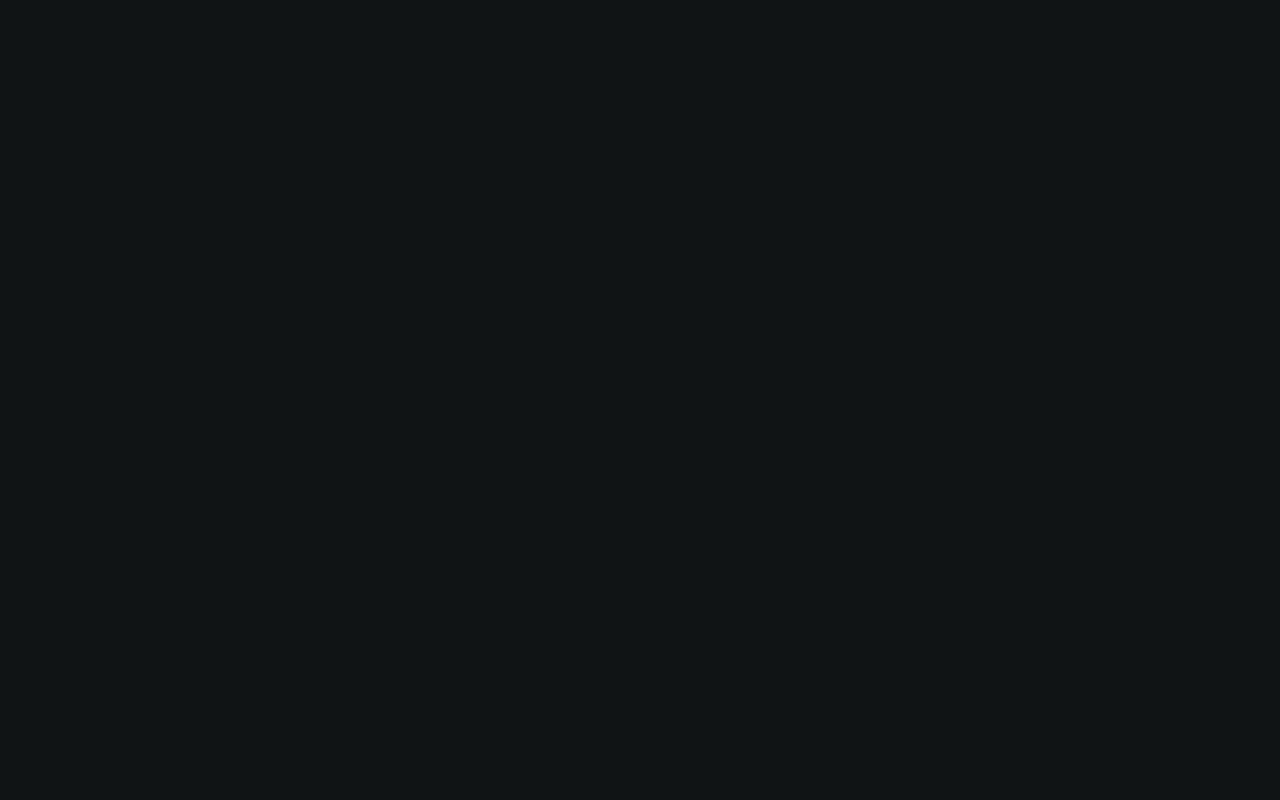
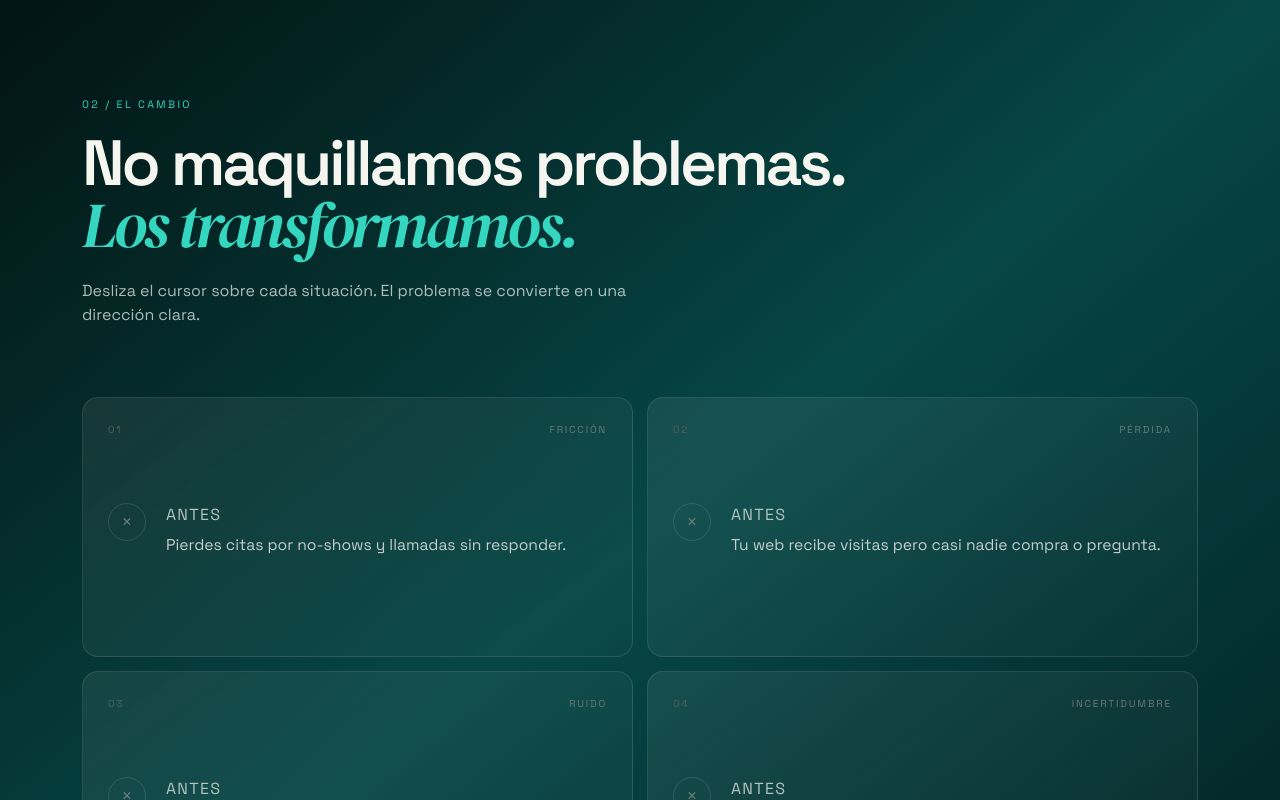
Before and after one commit to danilowskii/kivo, a Next.js app: page / in a window 1280 px wide. Shown: the part 1580-2380 px from the top of the page. Before the commit the page ends 1576 px from the top, so only its background shows below. Built offline with nearby package versions, Linux system fonts and the light colour scheme.

Commit message:
feat: Created AntesDespues.tsx file

```diff
--- /dev/null
+++ b/app/components/AntesDespues.tsx
@@ -0,0 +1,144 @@
+"use client";
+
+import PainCard from "../ui/PainCard";
+
+export default function AntesDespues() {
+  return (
+    <section
+      id="dolores"
+      className="
+        relative overflow-hidden
+        bg-gradient-to-br
+        from-[#021413]
+        via-[#064746]
+        to-[#032022]
+        py-[100px]
+        max-[900px]:py-[110px]
+      "
+    >
+      <div className="relative z-[1] mx-auto max-w-[1180px] px-8">
+        {/* Header */}
+        <div
+          data-reveal
+          className="
+            mb-[70px]
+            max-w-[800px]
+            text-left
+            max-[900px]:mb-12
+          "
+        >
+          <div
+            className="
+              mb-5
+              text-[0.67rem]
+              uppercase
+              tracking-[0.22em]
+              text-[#35D6C0]
+            "
+          >
+            02 / EL CAMBIO
+          </div>
+
+          <h2
+            className="
+              m-0
+              font-['Space_Grotesk',sans-serif]
+              text-[clamp(2.7rem,5vw,5.3rem)]
+              font-semibold
+              leading-[0.98]
+              tracking-[-0.05em]
+              text-[#F6F6F1]
+            "
+          >
+            No maquillamos problemas.
+            <br />
+            <em
+              className="
+                font-['DM_Serif_Display',Georgia,serif]
+                font-normal
+                italic
+                text-[#35D6C0]
+              "
+            >
+              Los transformamos.
+            </em>
+          </h2>
+
+          <p
+            className="
+              mt-[22px]
+              max-w-[600px]
+              font-['Space_Grotesk',sans-serif]
+              text-[1rem]
+              leading-normal
+              text-[rgba(255,255,255,0.68)]
+            "
+          >
+            Desliza el cursor sobre cada situación. El problema se convierte en
+            una dirección clara.
+          </p>
+        </div>
+
+        {/* Transformation Cards */}
+
+        {/* Card 01 */}
+        <div className="grid grid-cols-1 gap-[14px] min-[901px]:grid-cols-2">
+          <PainCard
+            number="01"
+            state="FRICCIÓN"
+            before="Pierdes citas por no-shows y llamadas sin responder."
+            after="Recordatorios automáticos y confirmación de agenda, sin gestión manual."
+          />
+
+          <PainCard
+            number="02"
+            state="PÉRDIDA"
+            before="Tu web recibe visitas pero casi nadie compra o pregunta."
+            after="Diseñamos cada página pensando en la conversión, no solo en cómo se ve."
+          />
+
+          <PainCard
+            number="03"
+            state="RUIDO"
+            before="Contestas los mismos mensajes de WhatsApp cien veces al día."
+            after="Un chatbot cualifica y responde en segundos, incluso en varios idiomas."
+          />
+
+          <PainCard
+            number="04"
+            state="INCERTIDUMBRE"
+            before="No sabes cuánto te cuesta realmente conseguir un cliente nuevo."
+            after="Estrategia con datos claros y objetivos medibles, mes a mes."
+          />
+        </div>
+
+        {/* Footer */}
+        <div
+          className="
+            mt-7
+            flex
+            items-center
+            gap-[13px]
+            text-[0.63rem]
+            tracking-[0.2em]
+            text-[#657571]
+          "
+        >
+          <span className="h-px flex-1 bg-[rgba(246,246,241,0.08)]" />
+
+          <span>PROBLEMA</span>
+
+          <b className="font-medium text-[#35D6C0]">→</b>
+
+          <span>DIRECCIÓN</span>
+
+          <b className="font-medium text-[#35D6C0]">→</b>
+
+          <span>IMPACTO</span>
+
+          <span className="h-px flex-1 bg-[rgba(246,246,241,0.08)]" />
+        </div>
+      </div>
+    </section>
+  );
+}
--- a/app/page.tsx
+++ b/app/page.tsx
@@ -1,6 +1,7 @@
+import Menu from "./components/Menu";
 import Hero from "./components/Hero";
 import ComoTrabajamos from "./components/ComoTrabajamos";
-import Menu from "./components/Menu";
+import AntesDespues from "./components/AntesDespues";
 
 export default function Home() {
   return (
@@ -8,6 +9,7 @@ export default function Home() {
       <Menu />
       <Hero />
       <ComoTrabajamos />
+      <AntesDespues />
     </div>
   );
 }
--- /dev/null
+++ b/app/ui/PainCard.tsx
@@ -0,0 +1,185 @@
+type PainCardProps = {
+  number: string;
+  state: string;
+  before: string;
+  after: string;
+};
+
+export default function PainCard({
+  number,
+  state,
+  before,
+  after,
+}: PainCardProps) {
+  return (
+    <div
+      data-reveal="scale"
+      className="
+        group relative min-h-[260px] overflow-hidden
+        border border-white/[0.10]
+        bg-[linear-gradient(145deg,rgba(246,246,241,.075),rgba(246,246,241,.018))]
+        p-[24px_25px] rounded-2xl
+        transition-[border-color,transform,background] duration-[450ms]
+        hover:-translate-y-[10px] transition-all ease-in-out
+        hover:border-[#35D6C0]/[0.45]
+        hover:bg-[linear-gradient(145deg,rgba(53,214,192,.07),rgba(246,246,241,.025))]
+      "
+    >
+      {/* Glow */}
+      <div
+        className="
+          pointer-events-none absolute
+          -bottom-[126px] left-[25%]
+          h-[180px] w-[130%]
+          rounded-full
+          bg-[radial-gradient(circle,rgba(53,214,192,.18),transparent_65%)]
+          opacity-0 blur-[25px]
+          transition-opacity duration-500
+          group-hover:opacity-100
+        "
+      />
+
+      {/* Top */}
+      <div
+        className="
+          relative z-10
+          flex justify-between
+          text-[.63rem]
+          tracking-[.18em]
+          text-[#50615D]
+          group-hover:text-[#35D6C0]
+        "
+      >
+        <span>{number}</span>
+
+        <span className="text-[#667A75] group-hover:text-[#35D6C0]">
+          {state}
+        </span>
+      </div>
+
+      {/* Antes */}
+      <div
+        className="
+          relative z-10
+          mt-[46px]
+          grid grid-cols-[42px_1fr]
+          items-start gap-4
+          translate-y-[20px]
+          group-hover:translate-y-[-20px]
+          transition-all ease-in duration-250
+        "
+      >
+        <span
+          className="
+            grid h-[38px] w-[38px]
+            place-items-center
+            rounded-full
+            border border-white/[0.12]
+            text-[1.15rem]
+            text-[#6A7976]
+          "
+        >
+          ×
+        </span>
+
+        <div>
+          <small
+            className="
+              text-[1rem]
+              tracking-[0.08em]
+              text-[#b2c4bf]
+              group-hover:text-[#b1b4b3]
+            "
+          >
+            ANTES
+          </small>
+
+          <p
+            className="
+              mt-[7px]
+              text-[.98rem]
+              leading-[1.5]
+              text-[#C4CECB]
+            "
+          >
+            {before}
+          </p>
+        </div>
+      </div>
+
+      {/* Depois */}
+      <div
+        className="
+          absolute
+
+          bottom-[24px]
+          left-[25px]
+          right-[25px]
+          grid grid-cols-[42px_1fr]
+          items-start gap-4
+          translate-y-[30px]
+          opacity-[0]
+          transition-[transform,opacity]
+          duration-500
+          ease-[cubic-bezier(.2,.8,.2,1)]
+          group-hover:translate-y-0
+          group-hover:opacity-100
+        "
+      >
+        {/* Linha */}
+        <div
+          className="
+            absolute
+            left-[19px]
+            top-[-38px]
+            h-[24px]
+            w-px
+            bg-gradient-to-b
+            from-[#35D6C0]
+            to-transparent
+          "
+        />
+
+        <span
+          className="
+            relative z-10
+            grid h-[38px] w-[38px]
+            place-items-center
+            rounded-full
+            border
+            border-[#35D6C0]/[0.45]
+            text-[1.15rem]
+            text-[#35D6C0]
+            shadow-[0_0_25px_rgba(53,214,192,.13)]
+          "
+        >
+          ↗
+        </span>
+
+        <div>
+          <small
+            className="
+              text-[1rem]
+              tracking-[0.08em]
+              text-[#667571]
+              group-hover:text-[#35D6C0]
+            "
+          >
+            DESPUÉS
+          </small>
+
+          <p
+            className="
+              mt-[7px]
+              text-[.98rem]
+              leading-[1.5]
+              text-[#F6F6F1]
+            "
+          >
+            {after}
+          </p>
+        </div>
+      </div>
+    </div>
+  );
+}
```
